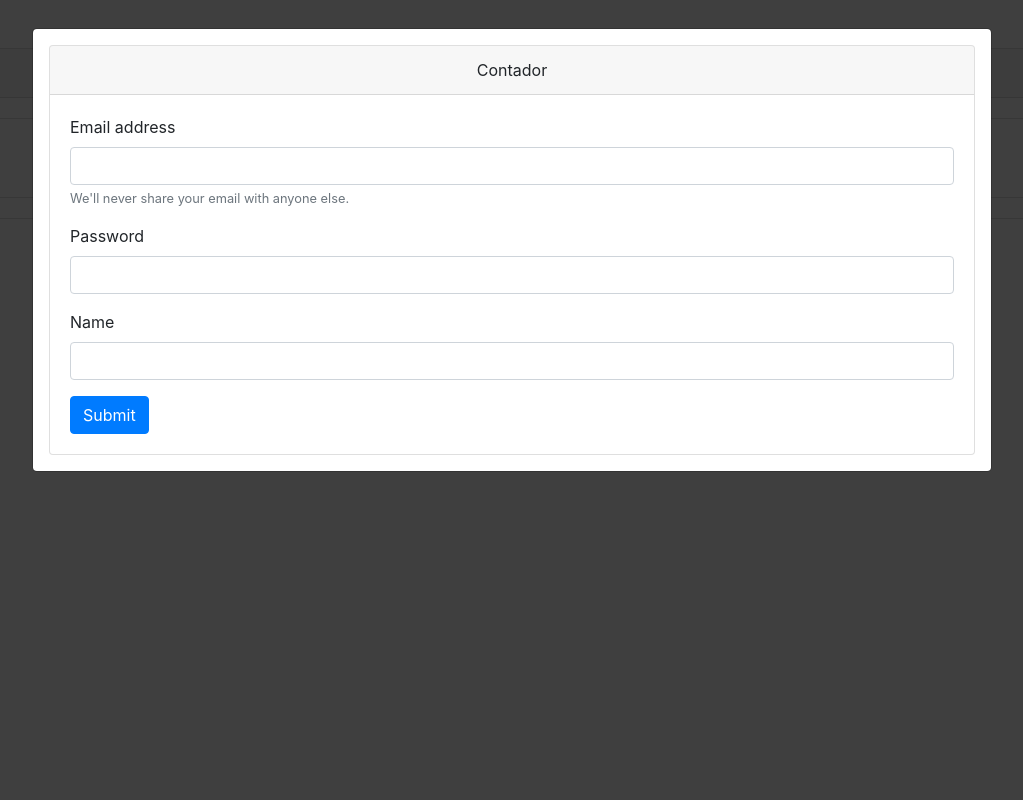
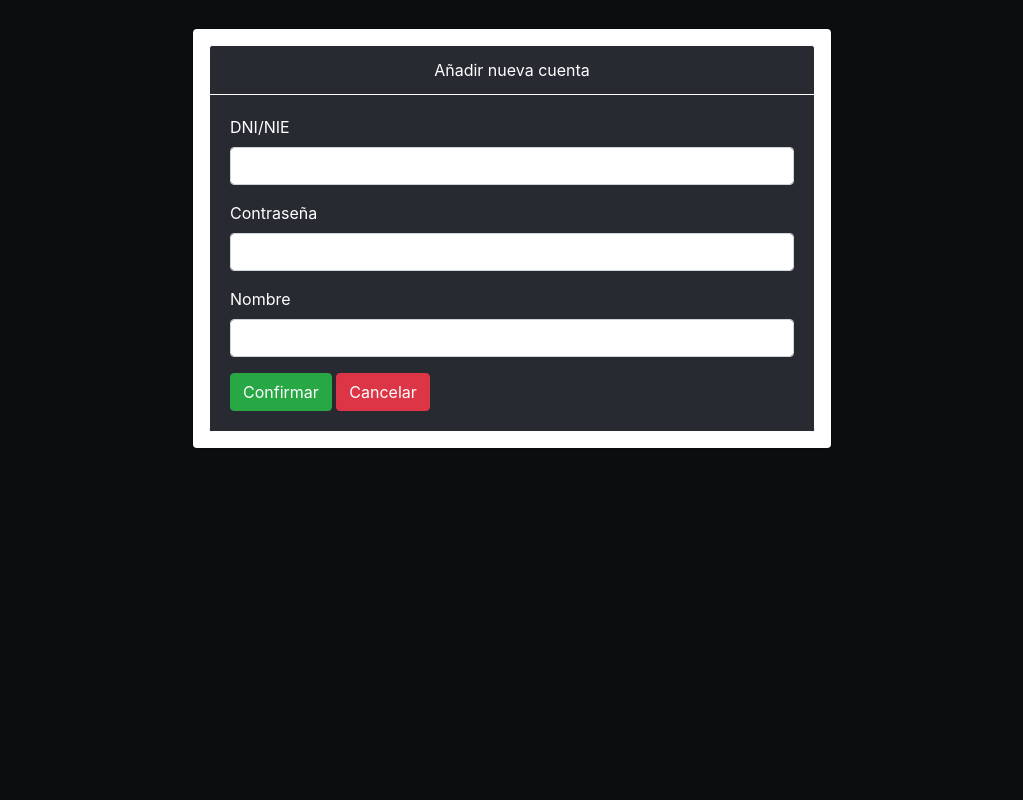
Before and after one commit to fullonic/contador, a Flask app: page / in a window 1280 px wide, after a click on "Añadir nueva". Shown: the whole page, without its empty margins (128-1151 px from the left). Run offline with Flask 2, Linux system fonts and the light colour scheme; parts of the project's set-up code (start-up, migrations or seed data) failed here and were passed over; some libraries are stand-ins or nearby versions.

Commit message:
Improve UI style

```diff
--- a/ui/graphs.py
+++ b/ui/graphs.py
@@ -36,7 +36,7 @@
         ),
         secondary_y=True,
     )
-    # plot_div = plot(fig, output_type="div", include_plotlyjs=False)
+
     fig.update_layout(
         title=f"Usuario: {dni}",
         autosize=True,
@@ -66,7 +66,7 @@
 
 
 def create_barchart(user_dni, data):
-    x_axis = [f"week {d['week']}, {d['month']}, {d['year']} " for d in data]
+    x_axis = [f"S {d['week']}, {d['month']}, {d['year']} " for d in data]
     ds1 = {"name": "punta", "color": "red", "values": [d["max_punta"] for d in data]}
     ds2 = {"name": "llana", "color": "orange", "values": [d["max_llana"] for d in data]}
     ds3 = {"name": "valle", "color": "green", "values": [d["max_valle"] for d in data]}
--- a/ui/templates/add_user.html
+++ b/ui/templates/add_user.html
@@ -4,25 +4,27 @@
 {% block body %}
 <div class="card">
   <div class="card-header text-center">
-    Contador
+    Añadir nueva cuenta
   </div>
   <div class="card-body">
     <form action="{{url_for('add_user')}}" method="POST">
       <div class="form-group">
-        <label for="exampleInputEmail1">Email address</label>
-        <input type="text" name="username" class="form-control" id="exampleInputEmail1" aria-describedby="emailHelp">
-        <small id="emailHelp" class="form-text text-muted">We'll never share your email with anyone else.</small>
+        <label for="inputDNI">DNI/NIE</label>
+        <input type="text" name="username" class="form-control" id="inputDNI" aria-describedby="dniHelp" required>
       </div>
       <div class="form-group">
-        <label for="exampleInputPassword1">Password</label>
-        <input type="password" name="password" class="form-control" id="exampleInputPassword1">
+        <label for="inputPassword">Contraseña</label>
+        <input type="password" name="password" class="form-control" id="inputPassword" required>
       </div>
       <div class="form-group">
-        <label for="exampleInputPassword2">Name</label>
-        <input class="form-control" name="name" id="exampleInputPassword2">
+        <label for="inputName">Nombre</label>
+        <input class="form-control" name="name" id="inputName">
       </div>
-      <button type="submit" class="btn btn-primary">Submit</button>
+      <button type="submit" class="btn btn-success">Confirmar</button>
+      <button type="button" class="btn btn-danger" data-dismiss="modal">Cancelar</button>
     </form>
   </div>
 </div>
+
+
 {% endblock %}
--- a/ui/templates/base.html
+++ b/ui/templates/base.html
@@ -13,6 +13,23 @@
 
 <body>
     <style>
+        body {
+            color: #FFF;
+            background-color: #31343A !important;
+        }
+        #usersList, #graphic, #tableStatsBody, #statsTable{
+            color: #FFF;
+        }
+
+        .bg-dark,
+        .card,
+        .card-header,
+        .card-body,
+        .card-footer {
+            background-color: #272A31 !important;
+            border-color: #FFF !important;
+        }
+
         /* [THE LOADING SPINNER] */
         #spinner-front,
         #spinner-back {
--- a/ui/templates/home.html
+++ b/ui/templates/home.html
@@ -2,50 +2,48 @@
 
 
 {% block body %}
-<div class="container ml-auto mt-5">
-    <div class="row">
-        <div class="col-md-6">
+<div class="mt-5 row">
+    <div class="col-4">
+    </div>
+        <div class="col-md-4">
             <div class="card">
                 <div class="card-header text-center">
-                    Contador
+                    Lecturas Automaticas
                 </div>
                 <div class="card-body">
                     <div class="card">
                         <div class="card-body text-center">
-                            <a class="btn btn-primary mr-3" href="{{url_for('read')}}">Start readings</a>
-                            <a class="btn btn-primary" href="{{url_for('stop_read')}}">Stop readings</a>
+                            <a class="btn btn-success" href="{{url_for('read')}}">Empenzar</a>
+                            <a class="btn btn-danger disabled" href="{{url_for('stop_read')}}">Parar</a>
 
                         </div>
                     </div>
 
                 </div>
             </div>
-        </div>
-        <div class="col-md-6">
-            <div class="card">
+
+            <div class="card mt-3">
                 <div class="card-header text-center">
-                    Usuarios
+                    Datos & Cuentas
                 </div>
                 <div class="card-body">
                     <div class="card">
                         <div class="card-body text-center">
-                            <a class="btn btn-primary" href="#" data-toggle="modal" data-target="#addUserModal">Add
-                                user</a>
-                            <a class="btn btn-primary" href="{{url_for('users_list')}}">User list</a>
+                            <a class="btn btn-danger" href="#" data-toggle="modal" data-target="#addUserModal">Añadir nueva</a>
+                            <a class="btn btn-primary" href="{{url_for('users_list')}}">Lista de cuentas</a>
 
                         </div>
                     </div>
 
                 </div>
             </div>
-        </div>
     </div>
 </div>
 
 
 <!-- add user Modal -->
 <div class="modal" id="addUserModal" tabindex="-1" role="dialog">
-    <div class="modal-dialog mw-100 w-75" role="document">
+    <div class="modal-dialog mw-100 w-50" role="document">
         <div class="modal-content">
             <div class="modal-body addUserModal">
                 {% include "add_user.html" %}
@@ -54,4 +52,6 @@
     </div>
 </div>
 </div>
+
+<!-- ADD API CALL TO GET APP STATS AND UPDATE BTNS -->
 {% endblock %}
```
Also changed, not shown: ui/templates/_user_graph.html (+4 -4 lines), ui/templates/users_list.html (+58 -3 lines).
